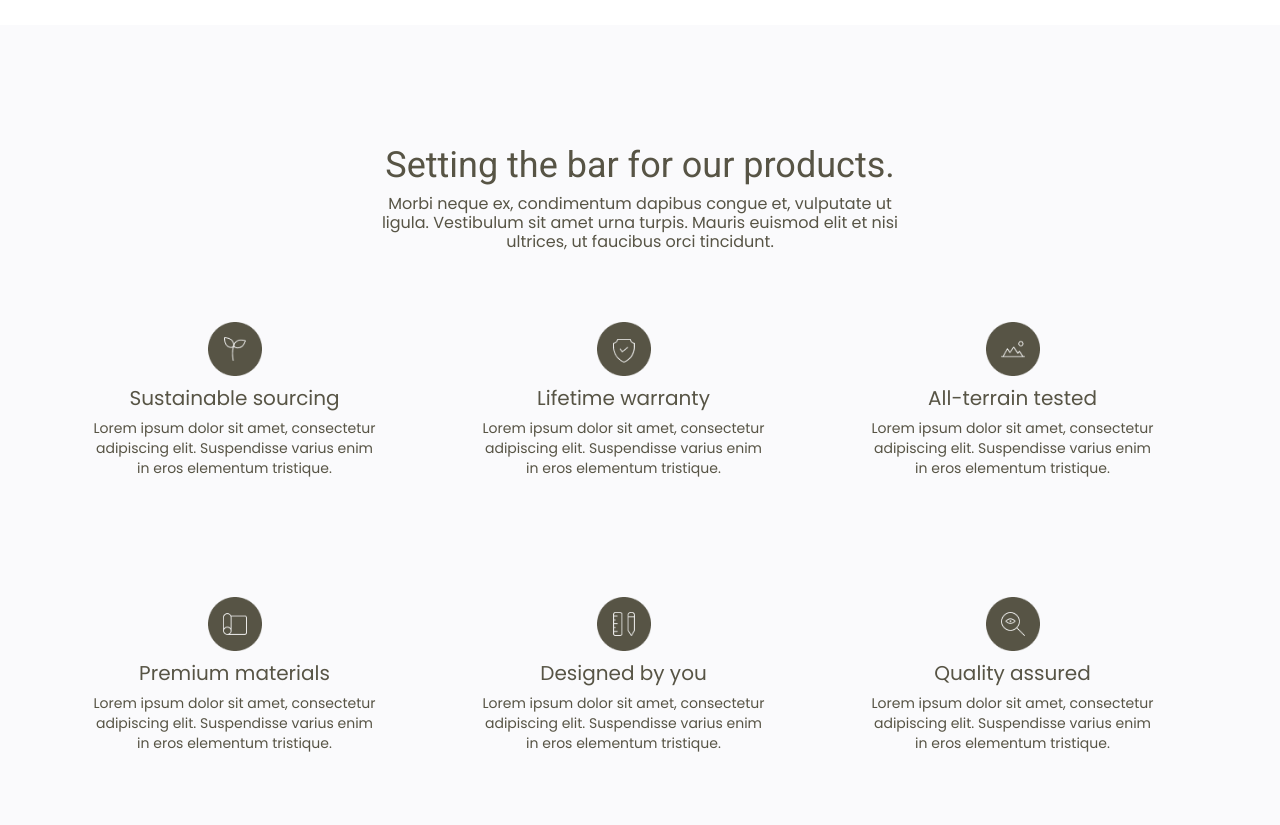
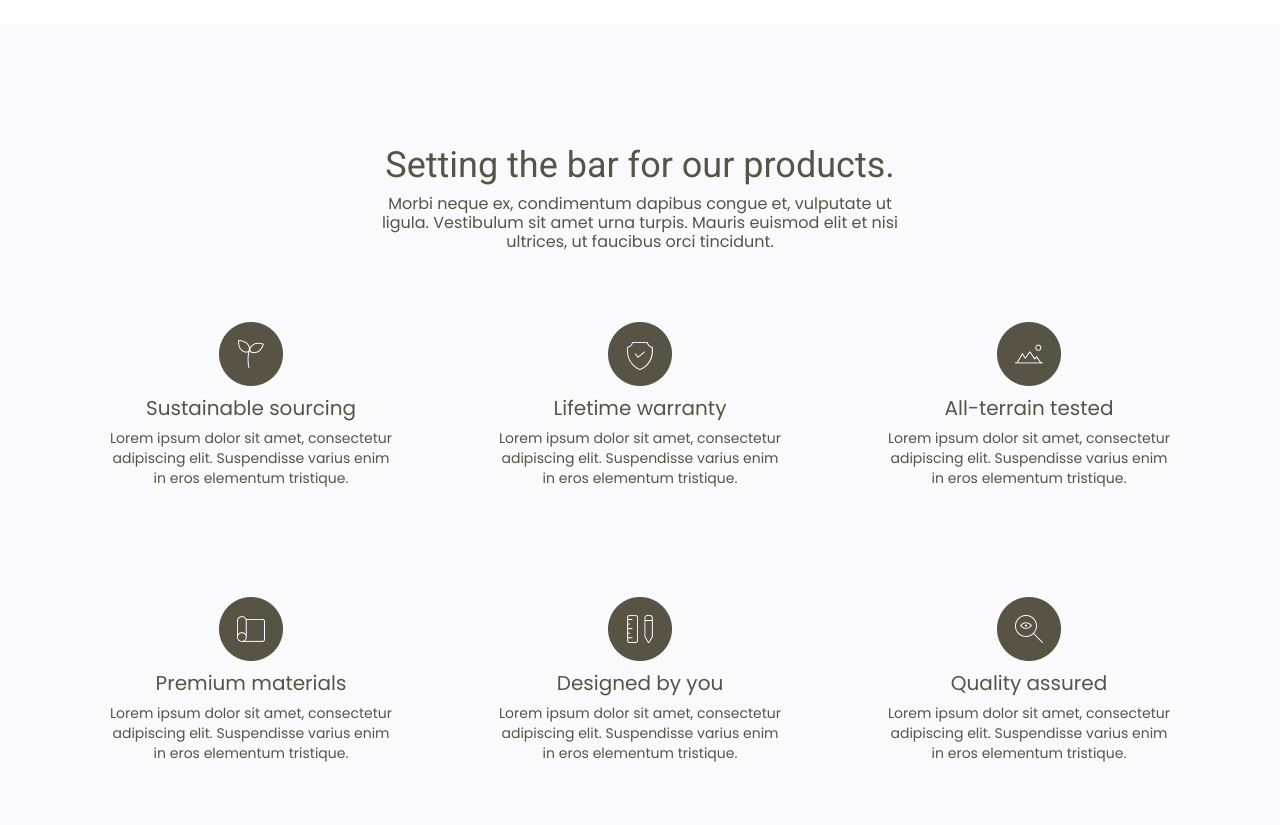
Before and after one commit to enab13/climb-landing, a plain HTML site: page index.html in a window 1280 px wide. Shown: the part 1530-2355 px from the top of the page. Drawn offline with Linux system fonts and the light colour scheme.

Commit message:
Fix products section

```diff
--- a/css/main.css
+++ b/css/main.css
@@ -192,6 +192,7 @@ h1, h2, h4 {
 .products__items {
     display: flex;
     flex-wrap: wrap;
+    justify-content: center;
 }
 
 .products__item {
@@ -203,7 +204,7 @@ h1, h2, h4 {
 
 .products__item-icon {
     height: 64px;
-    padding-bottom: 10px;
+    margin-bottom: 10px;
 }
 
 .products__item-title {
```
